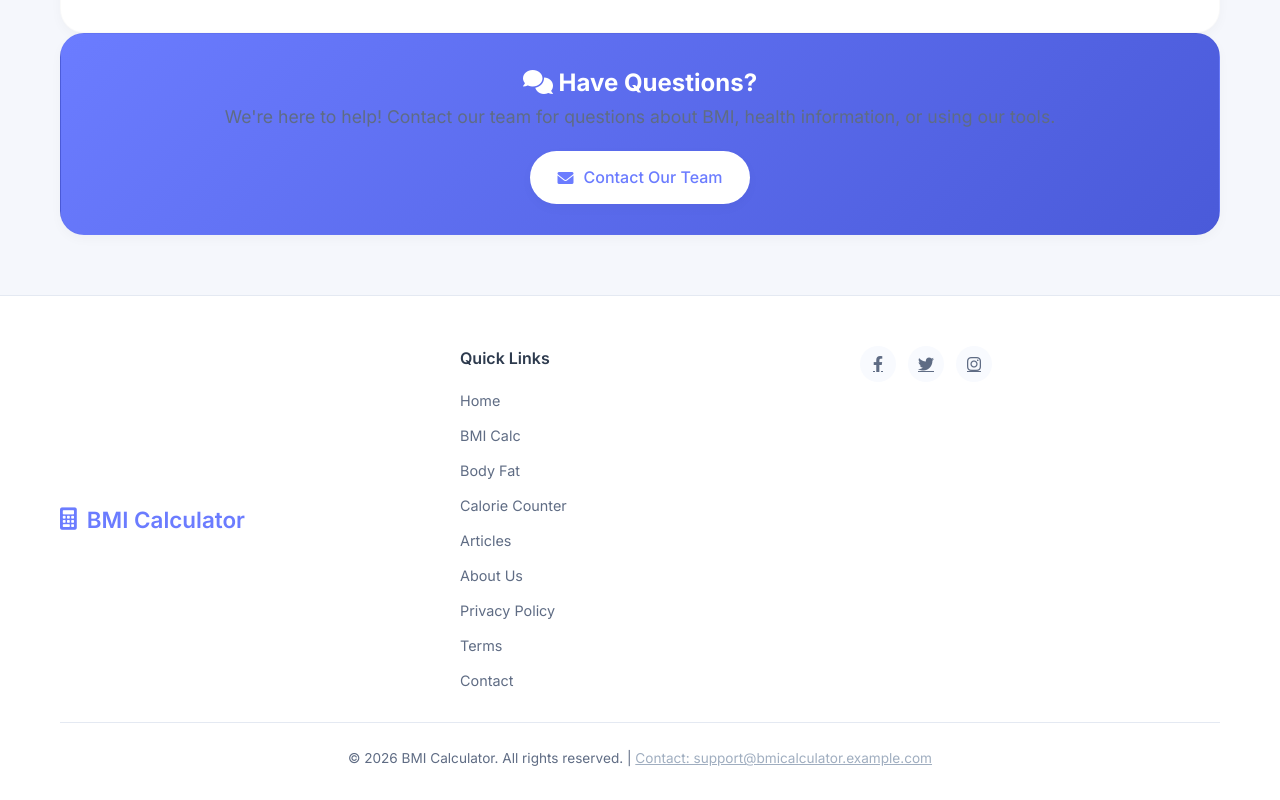
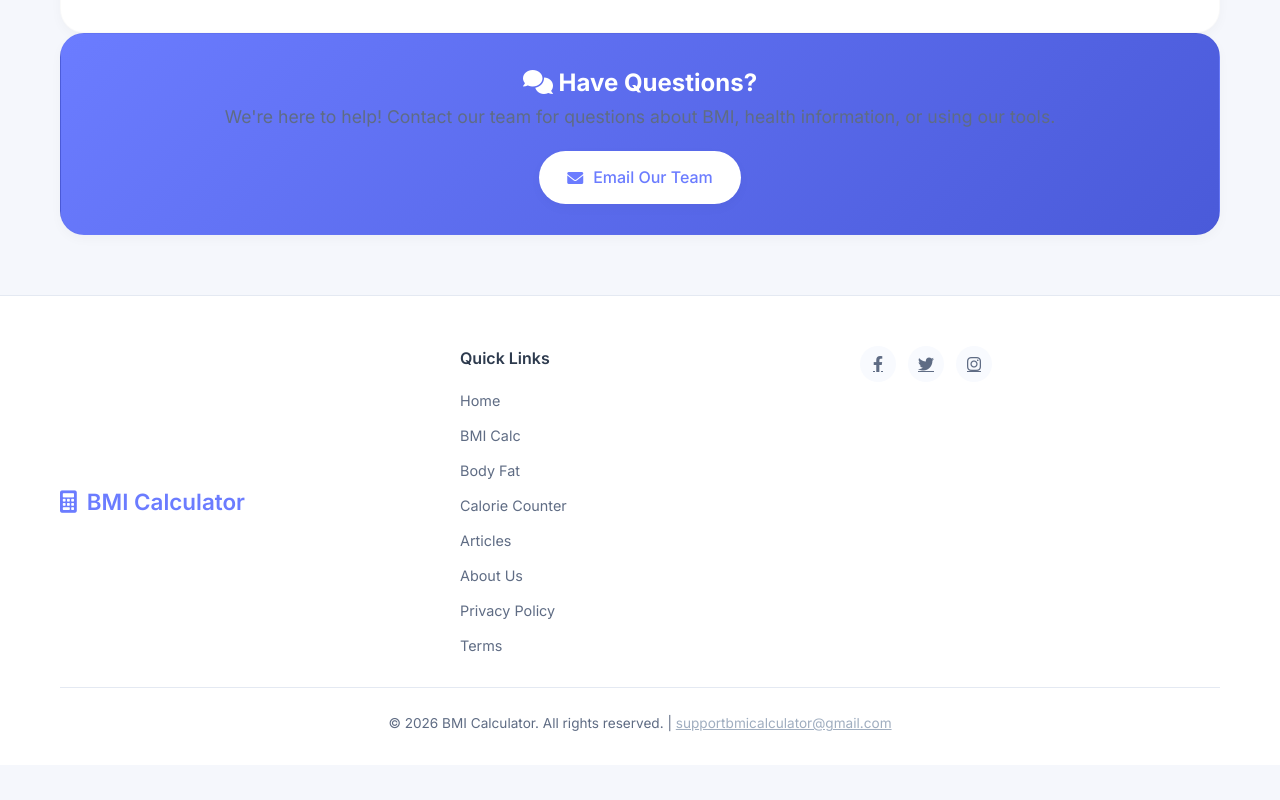
Before and after one commit to Dur15/Bmi-calculator, a plain HTML site: page about.html in a window 1280 px wide. Shown: the part 1644-2444 px from the top of the page. After the commit the page ends 2409 px from the top, so only its background shows below. Drawn offline with nearby package versions, Linux system fonts and the light colour scheme.

Commit message:
Fix HTML formatting and structure in about.html

```diff
--- a/about.html
+++ b/about.html
@@ -63,7 +63,6 @@
         <li><a href="calorie-counter.html"><i class="fas fa-utensils"></i> Calories</a></li>
         <li><a href="blog.html"><i class="fas fa-newspaper"></i> Articles</a></li>
         <li><a href="about.html"><i class="fas fa-info-circle"></i> About</a></li>
-        <li><a href="contact.html"><i class="fas fa-envelope"></i> Contact</a></li>
       </ul>
     </div>
   </nav>
@@ -143,8 +142,8 @@
         <p style="font-size: 1.1rem; margin-bottom: 20px;">
           We're here to help! Contact our team for questions about BMI, health information, or using our tools.
         </p>
-        <a href="contact.html" class="hero-button" style="background: white; color: var(--primary);">
-          <i class="fas fa-envelope"></i> Contact Our Team
+        <a href="mailto:supportbmicalculator@gmail.com" class="hero-button" style="background: white; color: var(--primary);">
+          <i class="fas fa-envelope"></i> Email Our Team
         </a>
       </div>
     </div>
@@ -167,7 +166,6 @@
           <a href="about.html">About Us</a>
           <a href="privacy-policy.html">Privacy Policy</a>
           <a href="terms-of-service.html">Terms</a>
-          <a href="contact.html">Contact</a>
         </div>
         <div class="footer-social">
           <a href="#" aria-label="Facebook"><i class="fab fa-facebook-f"></i></a>
@@ -177,7 +175,7 @@
       </div>
 
       <div class="footer-copyright">
-        <p>&copy; 2025 BMI Calculator. All rights reserved. | <a href="contact.html" style="color: #a0aec0;">Contact: support@bmicalculator.example.com</a></p>
+        <p>&copy; 2025 BMI Calculator. All rights reserved. | <a href="mailto:supportbmicalculator@gmail.com" style="color: #a0aec0;">supportbmicalculator@gmail.com</a></p>
       </div>
     </div>
   </footer>
```
